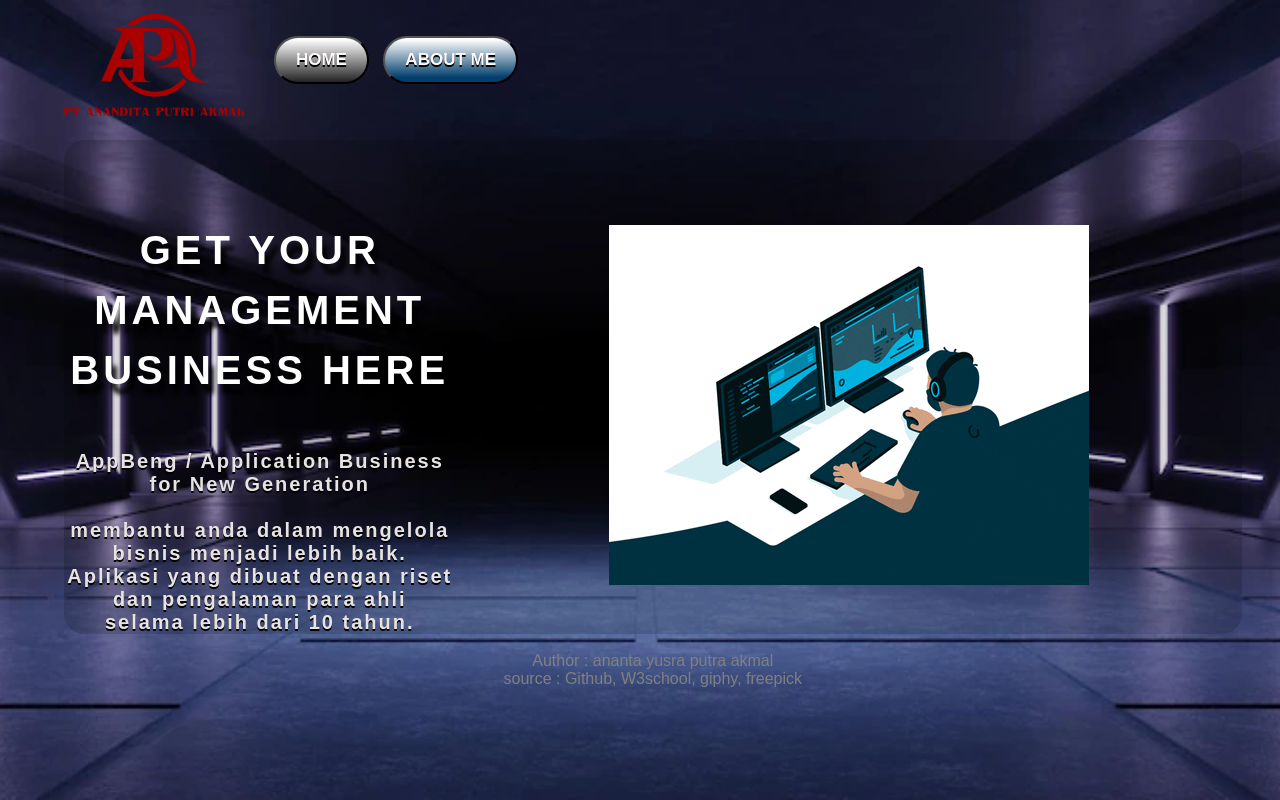
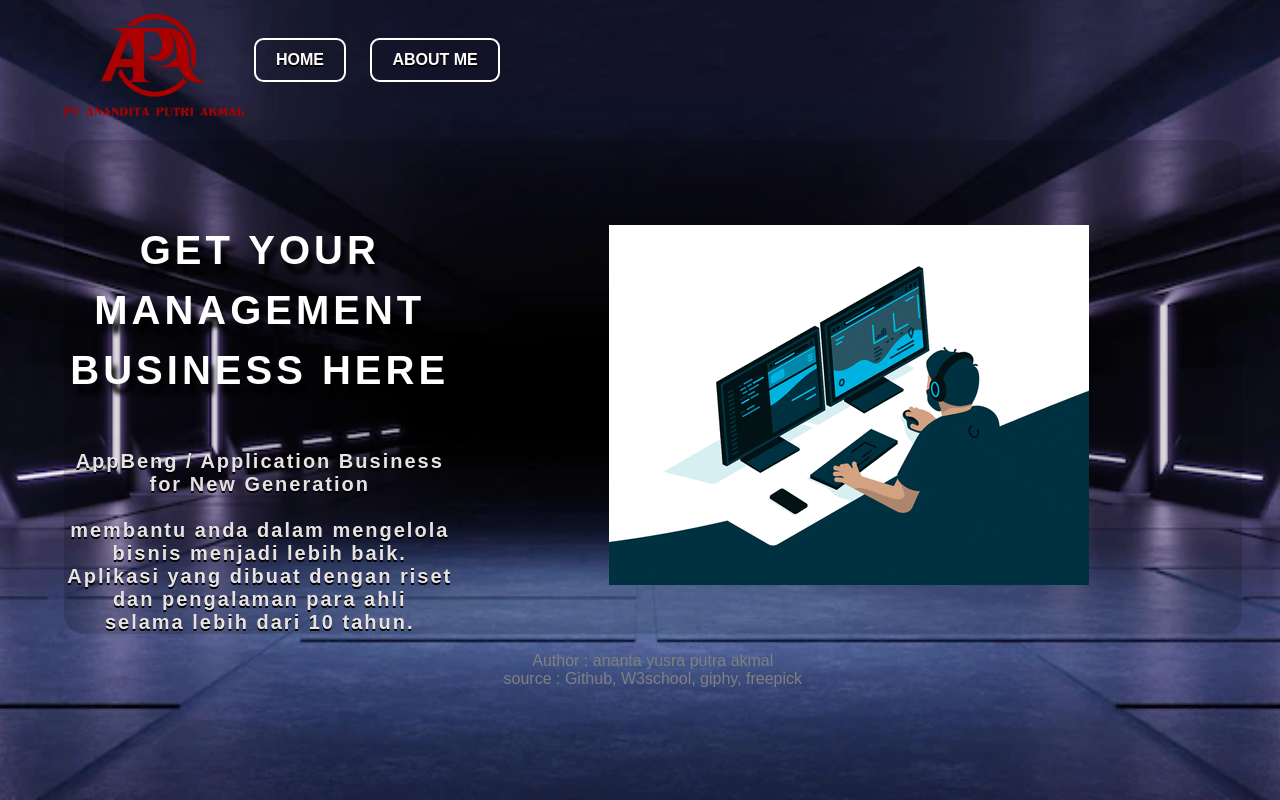
Before and after one commit to anantaYSR/anantaYSR.github.io, a PHP site: page / in a window 1280 px wide. Run offline with PHP 8.4, Linux system fonts and the light colour scheme.

Commit message:
perbaikan button

```diff
--- a/index.html
+++ b/index.html
@@ -13,10 +13,10 @@
         <div class="header">
             <img src="apa.png" class="logo">
             <!-- navbar -->
-            <nav style="width: 100%;" align="left">
+            <nav >
                 <div>
-                    <button class="btn" id="btn1"> <a href="./index.html">home</a></button>
-                    <button class="btn" id="btn2"> <a href="./me.html">about me</a></button>
+                    <button class="btn fourth" > <a href="./index.html">home</a></button>
+                    <button class="btn fourth" > <a href="./me.html">about me</a></button>
                 </div>
             </nav>
         </div>
--- a/me.html
+++ b/me.html
@@ -11,7 +11,7 @@
     <div class="backround2">
         <div class="header">
             <img src="apa.png" class="logo">
-            <button class="btn" id="btn1"> <a href="./index.html">home</a></button>
+            <button class="btn fourth" > <a href="./index.html">home</a></button>
 
         </div>
         <div class="content">
--- a/tampilan.css
+++ b/tampilan.css
@@ -28,29 +28,6 @@
   margin-top: 10px;
 }
 
-#btn1 {
-  text-transform: uppercase;
-  background: linear-gradient(to bottom, #ffffff 3%, #232323 100%);
-  border-radius: 30px;
-  cursor: pointer;
-  font-size: 17px;
-  font-weight: 700;
-  padding: 12px 20px;
-  margin: 3%;
-  text-shadow: 0px 1px 0px #000000;
-}
-
-#btn2 {
-  text-transform: uppercase;
-  background: linear-gradient(to bottom, #ffffff 3%, #013e6c 90%);
-  border-radius: 30px;
-  cursor: pointer;
-  font-size: 17px;
-  font-weight: 700;
-  padding: 12px 20px;
-  margin: -2%;
-  text-shadow: 0px 1px 0px #000000;
-}
 
   a{
   color: #fffbfb;
@@ -113,3 +90,63 @@
   box-sizing: border-box;
   position: relative;
 }
+
+.btn {
+  box-sizing: border-box;
+  background-color: transparent;
+  border: 2px solid #e74c3c;
+  border-radius: 0.6em;
+  color: #e74c3c;
+  cursor: pointer;
+  align-self: center;
+  font-size: 1rem;
+  font-weight: 100;
+  line-height: 1;
+  margin: 10px;
+  padding: 12px 20px;
+  text-decoration: none;
+  text-align: center;
+  text-transform: uppercase;
+  font-family: 'Montserrat', sans-serif;
+  font-weight: 700;
+}
+.btn:hover, .btn:focus {
+  color: #fff;
+  outline: 0;
+}
+.fourth {
+  border-color: #ffffff;
+  color: #fff;
+  background-image: linear-gradient(45deg, #00424f 50%, transparent 50%);
+  background-position: 100%;
+  background-size: 400%;
+  transition: background 300ms ease-in-out;
+}
+.fourth:hover {
+  background-position: 0;
+}
+
+
+#btn1 {
+  text-transform: uppercase;
+  background: linear-gradient(to bottom, #ffffff 3%, #232323 100%);
+  border-radius: 30px;
+  cursor: pointer;
+  font-size: 17px;
+  font-weight: 700;
+  padding: 12px 20px;
+  margin: 3%;
+  text-shadow: 0px 1px 0px #000000;
+}
+
+#btn2 {
+  text-transform: uppercase;
+  background: linear-gradient(to bottom, #ffffff 3%, #013e6c 90%);
+  border-radius: 30px;
+  cursor: pointer;
+  font-size: 17px;
+  font-weight: 700;
+  padding: 12px 20px;
+  margin: -2%;
+  text-shadow: 0px 1px 0px #000000;
+}
```
